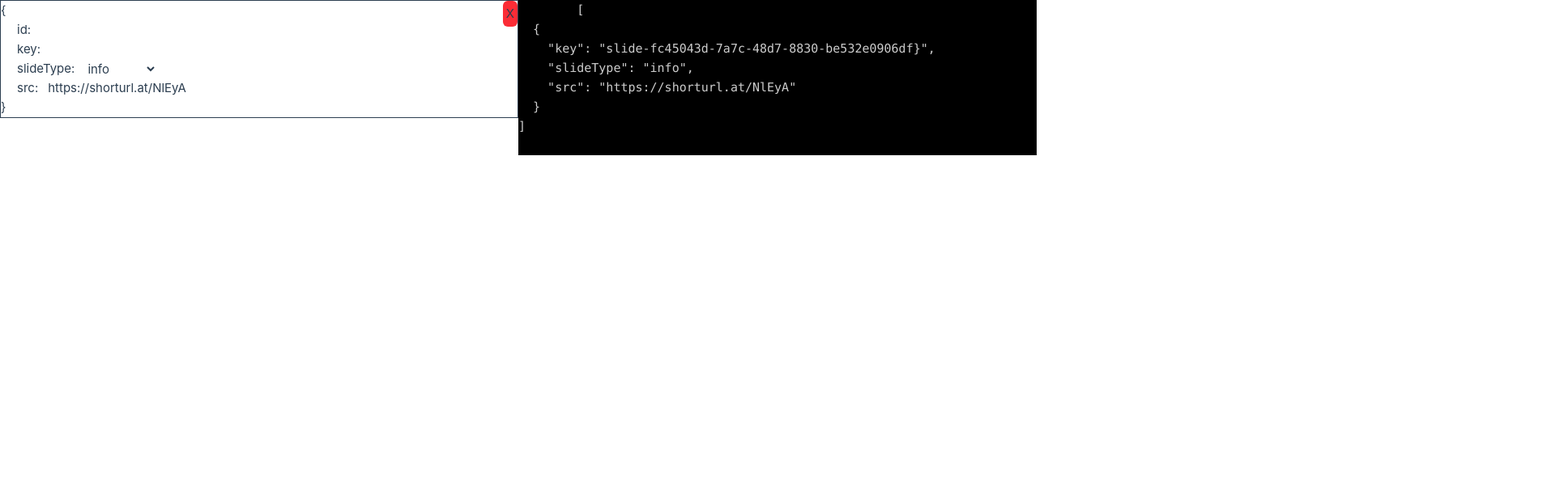
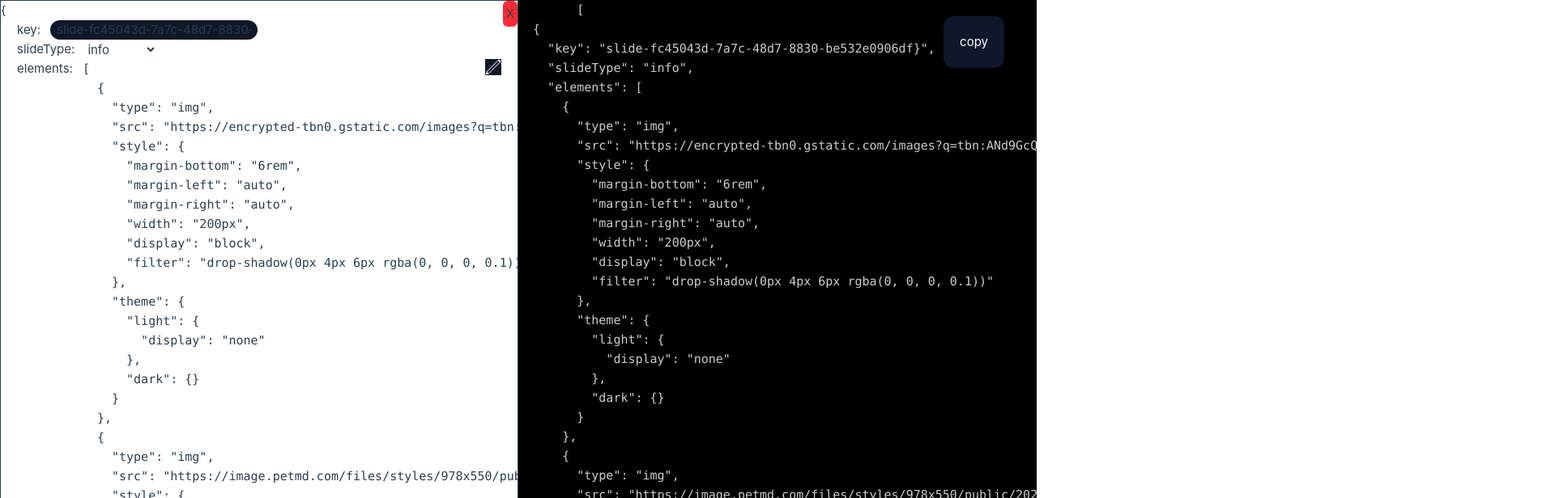
Before and after one commit to Nikita0x/json_slide_builder, a Vue app: page / in a window 1280 px wide. Both pictures are taken after a click on the button "Add New Slide". Shown: the top 616 px of the page at 81% size, 1920 px wide, since content can reach past the window. Built offline with nearby package versions, Linux system fonts and the light colour scheme.

Commit message:
added: show json button, toggle  themes/ expanded json structure

```diff
--- a/src/components/InfoSlide.vue
+++ b/src/components/InfoSlide.vue
@@ -1,9 +1,18 @@
 <template>
   <!-- <OnboardingDefaultLayout :slide="slide"> -->
-  <div class="bg-emerald-900 cursor-pointer h-96">
-    <pre>{{ slide }}</pre>
-    <img :src="slide.src" alt="cat" class="h-40" />
+  <div class="relative">
+    <pre v-if="state.showJson" class="bg-black text-white/80">{{ slide }}</pre>
+    <img v-if="slide.src" :src="slide.src" alt="image" class="h-40" />
     <RecursiveElement v-for="(element, index) in slide.elements" :key="index" :element="element" />
+
+    <div class="flex absolute top-0 right-0">
+      <BaseButton
+        @click="state.showJson = !state.showJson"
+        class="bg-orange-600"
+        :title="state.showJson ? 'hide' : state.btnTitle"
+      />
+      <BaseButton @click="toggleTheme" class="bg-orange-600" :title="themeButtonTitle" />
+    </div>
   </div>
   <!-- </OnboardingDefaultLayout> -->
 </template>
@@ -12,6 +21,34 @@
 import type { Slide } from '@/interfaces/slides'
 // import OnboardingDefaultLayout from '@/components/layout/OnboardingDefaultLayout.vue'
 import RecursiveElement from '@/components/RecursiveElement.vue'
+import { ref, computed } from 'vue'
+import BaseButton from './BaseButton.vue'
+import { useCommonStore } from '@/stores/common.store'
+import { storeToRefs } from 'pinia'
+
+const commonStore = useCommonStore()
+const { theme, currentTheme } = storeToRefs(commonStore)
+
+const state = ref({
+  showJson: false,
+  btnTitle: 'show json',
+})
+
+const themeButtonTitle = computed(() => {
+  if (currentTheme.value === 'dark') {
+    return 'Toggle Light Theme'
+  } else {
+    return 'Toggle Dark Theme'
+  }
+})
+
+function toggleTheme() {
+  if (theme.value === 'dark') {
+    theme.value = 'light'
+  } else if (theme.value === 'light') {
+    theme.value = 'dark'
+  }
+}
 
 defineProps<{
   slide: Slide
--- a/src/components/OutputComponent.vue
+++ b/src/components/OutputComponent.vue
@@ -1,7 +1,7 @@
 <template>
   <div class="relative">
     <button
-      v-if="slides.length"
+      v-if="Object.keys(slides).length"
       class="fixed right-10 top-5 bg-slate-900 text-white p-5 rounded-xl cursor-pointer"
       @click="copyToClipboard"
     >
--- a/src/components/RecursiveElement.vue
+++ b/src/components/RecursiveElement.vue
@@ -14,7 +14,7 @@ import { computed } from 'vue'
 import { useCommonStore } from '@/stores/common.store'
 import { storeToRefs } from 'pinia'
 const commonStore = useCommonStore()
-const { theme } = storeToRefs(commonStore)
+const { theme, currentTheme } = storeToRefs(commonStore)
 
 const props = defineProps<{ element: any }>()
 
@@ -23,16 +23,6 @@ const resultStyles = computed(() => {
   return {
     ...props.element.style,
     ...themeStyles,
-  }
-})
-
-const currentTheme = computed(() => {
-  if (theme.value === 'system') {
-    const systemPrefersDark = window.matchMedia('(prefers-color-scheme: dark)').matches
-
-    return systemPrefersDark ? 'dark' : 'light'
-  } else {
-    return theme.value
   }
 })
 
--- a/src/components/SlideEditor.vue
+++ b/src/components/SlideEditor.vue
@@ -3,19 +3,52 @@
     <p>{</p>
     <div v-for="item in slidesArray">
       <div class="pl-5 flex gap-3">
-        <p>{{ item[0] }}:</p>
+        <!-- show all json -->
+        <!-- {{ item }} -->
+
+        <template v-if="item[0] === 'key'">
+          <!-- <p>{{ item[0] }}: {{ item[1] }}</p> -->
+          <div class="flex gap-3">
+            <p>{{ item[0] }}:</p>
+            <input
+              v-model="slides[slide.id].key"
+              placeholder="Enter unique key for a slide"
+              class="bg-gray-900 rounded-2xl px-2"
+            />
+          </div>
+        </template>
 
         <template v-if="item[0] === 'src'">
-          <input v-model="slides[slide.id].src" />
+          <p>{{ item[0] }}:</p>
+          <input
+            v-model="slides[slide.id].src"
+            placeholder="Enter url of an image"
+            class="bg-gray-900 rounded-2xl px-2"
+          />
         </template>
 
         <template v-if="item[0] === 'slideType'">
+          <p>{{ item[0] }}:</p>
           <select v-model="slides[slide.id].slideType">
             <option>info</option>
             <option>input</option>
             <option>radio</option>
             <option>checkbox</option>
           </select>
+        </template>
+
+        <template v-if="item[0] === 'elements'">
+          <p>{{ item[0] }}:</p>
+          <pre v-if="!isEditingElements" class="relative">{{ elementsString }}</pre>
+          <textarea
+            v-else
+            class="bg-gray-900 rounded-2xl px-2 w-full h-52 resize-y"
+            v-model="elementsString"
+          ></textarea>
+          <IconEdit
+            @click="toggleEditElements"
+            class="w-5 h-5 fill-white cursor-pointer absolute right-5 bg-gray-900"
+          />
         </template>
       </div>
     </div>
@@ -31,10 +64,11 @@
 </template>
 
 <script setup lang="ts">
-import { defineModel, computed } from 'vue'
+import { defineModel, computed, ref } from 'vue'
 import type { Slide } from '@/interfaces/slides'
 import { useSlidesStore } from '@/stores/slides.store'
 import { storeToRefs } from 'pinia'
+import IconEdit from '@/components/icons/IconEdit.vue'
 
 interface Props {
   slide: Slide
@@ -46,4 +80,23 @@ const slidesArray = Object.entries(props.slide)
 
 const slidesStore = useSlidesStore()
 const { deleteSlide, slides } = slidesStore
+
+const isEditingElements = ref(false)
+
+function toggleEditElements() {
+  console.log('toggle edit elems')
+  isEditingElements.value = !isEditingElements.value
+}
+
+// Computed property to handle conversion
+const elementsString = computed({
+  get: () => JSON.stringify(props.slide.elements, null, 2), // Pretty print JSON
+  set: (newValue) => {
+    try {
+      props.slide.elements = JSON.parse(newValue) // Convert string back to array
+    } catch (error) {
+      console.error('Invalid JSON format:', error)
+    }
+  },
+})
 </script>
--- /dev/null
+++ b/src/components/icons/IconEdit.vue
@@ -0,0 +1,9 @@
+<template>
+  <svg xmlns="http://www.w3.org/2000/svg" viewBox="0 0 50 50">
+    <path
+      d="M 43.125 2 C 41.878906 2 40.636719 2.488281 39.6875 3.4375 L 38.875 4.25 L 45.75 11.125 C 45.746094 11.128906 46.5625 10.3125 46.5625 10.3125 C 48.464844 8.410156 48.460938 5.335938 46.5625 3.4375 C 45.609375 2.488281 44.371094 2 43.125 2 Z M 37.34375 6.03125 C 37.117188 6.0625 36.90625 6.175781 36.75 6.34375 L 4.3125 38.8125 C 4.183594 38.929688 4.085938 39.082031 4.03125 39.25 L 2.03125 46.75 C 1.941406 47.09375 2.042969 47.457031 2.292969 47.707031 C 2.542969 47.957031 2.90625 48.058594 3.25 47.96875 L 10.75 45.96875 C 10.917969 45.914063 11.070313 45.816406 11.1875 45.6875 L 43.65625 13.25 C 44.054688 12.863281 44.058594 12.226563 43.671875 11.828125 C 43.285156 11.429688 42.648438 11.425781 42.25 11.8125 L 9.96875 44.09375 L 5.90625 40.03125 L 38.1875 7.75 C 38.488281 7.460938 38.578125 7.011719 38.410156 6.628906 C 38.242188 6.246094 37.855469 6.007813 37.4375 6.03125 C 37.40625 6.03125 37.375 6.03125 37.34375 6.03125 Z"
+    ></path>
+  </svg>
+</template>
+
+<script setup lang="ts"></script>
--- a/src/interfaces/slides.d.ts
+++ b/src/interfaces/slides.d.ts
@@ -19,7 +19,12 @@ export interface SlideElement {
   type: string
   textContent?: string
   class?: string
-  styles: Record<string, string>
+  src?: string
+  theme: {
+    light: Record<string, string>
+    dark: Record<string, string>
+  }
+  style: Record<string, string>
   children?: SlideElement[]
 }
 
--- a/src/stores/slides.store.ts
+++ b/src/stores/slides.store.ts
@@ -1,4 +1,4 @@
-import { ref, computed } from 'vue'
+import { ref, computed, watch } from 'vue'
 import { defineStore } from 'pinia'
 import type { Slides, Slide } from '@/interfaces/slides'
 
@@ -10,11 +10,161 @@ export const useSlidesStore = defineStore('slides', () => {
       id: crypto.randomUUID(),
       key: `slide-${crypto.randomUUID()}}`,
       slideType: 'info',
-      src: 'https://shorturl.at/NlEyA',
+      elements: [
+        // {
+        //   type: 'p',
+        //   textContent: '<span>Helllo</span>',
+        //   style: {
+        //     'padding-left': '1.25rem',
+        //     color: 'red',
+        //     'text-align': 'left',
+        //     'font-size': '2.5rem',
+        //     'font-weight': '600',
+        //   },
+        // },
+
+        {
+          type: 'img',
+          src: 'https://encrypted-tbn0.gstatic.com/images?q=tbn:ANd9GcQjyC1R_oj_EmzQfCTk9_wOl7ESlrUJT6q3SA&s',
+          style: {
+            'margin-bottom': '6rem',
+            'margin-left': 'auto',
+            'margin-right': 'auto',
+            width: '200px',
+            display: 'block',
+            filter: 'drop-shadow(0px 4px 6px rgba(0, 0, 0, 0.1))',
+          },
+          theme: {
+            light: {
+              display: 'none',
+            },
+            dark: {},
+          },
+        },
+        {
+          type: 'img',
+          src: 'https://image.petmd.com/files/styles/978x550/public/2024-06/hip-dysplasia-in-dogs.jpg',
+          style: {
+            'margin-bottom': '6rem',
+            'margin-left': 'auto',
+            'margin-right': 'auto',
+
+            width: '200px',
+            display: 'block',
+            filter: 'drop-shadow(0px 4px 6px rgba(0, 0, 0, 0.1))',
+          },
+          theme: {
+            light: {},
+            dark: {
+              display: 'none',
+            },
+          },
+        },
+        {
+          type: 'div',
+          style: {
+            position: 'relative',
+            'padding-left': '1.25rem',
+            'margin-bottom': '1.75rem',
+            display: 'flex',
+            gap: '0.75rem',
+            'justify-center': 'center',
+            'align-items': 'center',
+          },
+          theme: { light: {}, dark: {} },
+          children: [
+            {
+              type: 'img',
+              src: 'https://static.vecteezy.com/system/resources/thumbnails/023/654/784/small_2x/golden-logo-template-free-png.png',
+              style: {
+                display: 'block',
+                width: '1.5rem',
+                height: '1.5rem',
+              },
+              theme: {
+                light: {},
+                dark: { display: 'none' },
+              },
+            },
+            {
+              type: 'img',
+              src: 'https://res.cloudinary.com/vistaprint/images/c_scale,w_448,h_448,dpr_2/f_auto,q_auto/v1705580343/ideas-and-advice-prod/en-us/adidas/adidas.png?_i=AA',
+              style: {
+                display: 'block',
+                width: '1.5rem',
+                height: '1.5rem',
+              },
+              theme: {
+                light: {
+                  display: 'none',
+                },
+                dark: {},
+              },
+            },
+            {
+              textContent: 'slide builder',
+              type: 'p',
+              style: {
+                'font-size': '1.25rem',
+                'font-weight': '600',
+              },
+              theme: {
+                light: {
+                  color: '#161229',
+                },
+                dark: {
+                  color: 'white',
+                },
+              },
+            },
+            {
+              type: 'div',
+              style: {
+                position: 'absolute',
+                top: '-1.438rem',
+                left: '-3.688rem',
+                'z-index': '-1',
+                width: '18.875rem',
+                height: '18.875rem',
+                background: '#5C41D3',
+                'border-radius': '999px',
+                filter: 'blur(35px)',
+                opacity: '0.24',
+                'will-change': 'opacity',
+              },
+              theme: { light: {}, dark: {} },
+            },
+          ],
+        },
+        {
+          type: 'p',
+          textContent: '<span> Some text that will change style based on theme</span>',
+          style: {
+            'padding-left': '1.25rem',
+            'text-align': 'left',
+            'font-size': '2.5rem',
+            'font-weight': '600',
+          },
+          theme: {
+            light: {
+              color: 'white',
+            },
+            dark: {
+              color: 'red',
+            },
+          },
+        },
+      ],
     }
 
     slides.value[newSlide.id] = newSlide
     console.log('new slide created: ', newSlide)
+  }
+
+  // 🟢 Load data from localStorage when the store initializes
+  const savedSlides = localStorage.getItem('slides')
+  if (savedSlides) {
+    slides.value = JSON.parse(savedSlides)
   }
 
   function deleteSlide(s: Slide) {
@@ -26,5 +176,14 @@ export const useSlidesStore = defineStore('slides', () => {
     slides.value = {}
   }
 
+  // Save slides to localStorage whenever they change
+  watch(
+    slides,
+    (newSlides: any) => {
+      localStorage.setItem('slides', JSON.stringify(newSlides))
+    },
+    { deep: true },
+  )
+
   return { slides, addSlide, deleteSlide, $reset }
 })
```
Also changed, not shown: src/stores/common.store.ts (+46 -18 lines).
